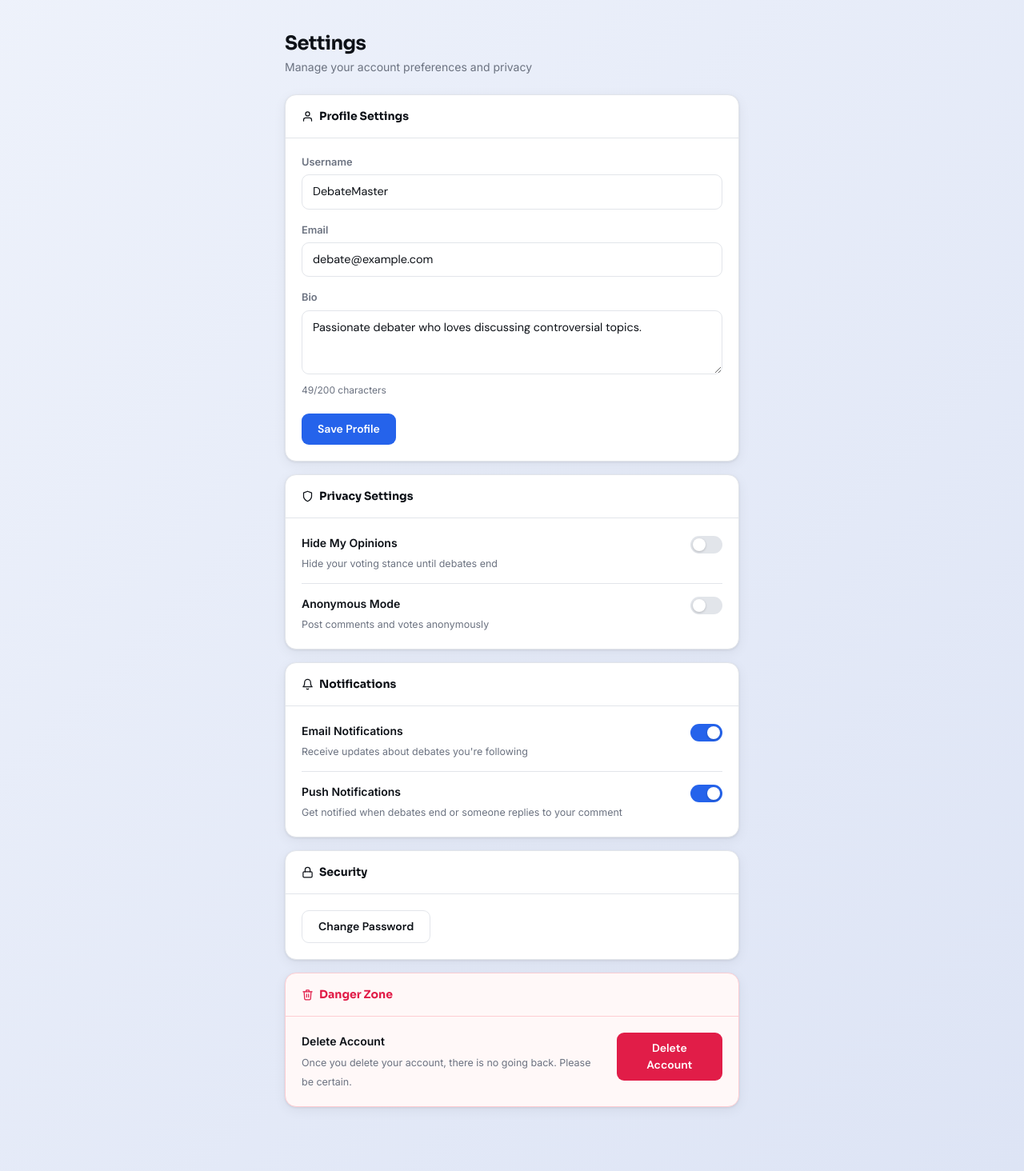
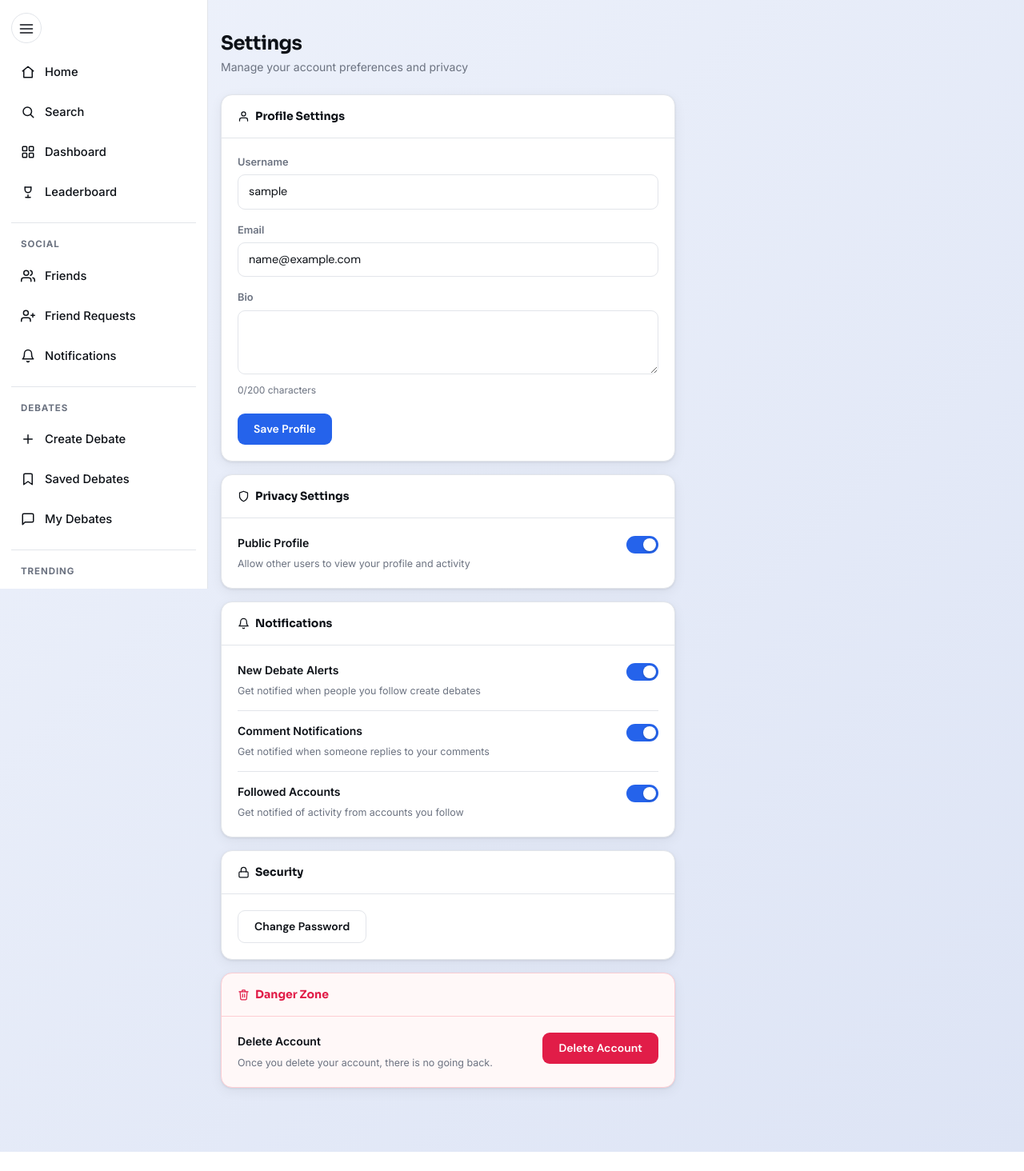
Before and after one commit to top-zizu/CITS-3403-Project, a Flask app: page /settings in a window 1280 px wide. Shown: the part 64-1528 px from the top of the page at 80% size. After the commit the page ends 1504 px from the top, so only its background shows below. Run offline with Flask 3, Linux system fonts and the light colour scheme; the visitor is signed in with stand-in values (Sample User, id 1); some libraries are stand-ins or nearby versions.

Commit message:
feat: wire settings page to Flask — profile, password, notifications, delete account

```diff
--- a/templates/settings.html
+++ b/templates/settings.html
@@ -1,17 +1,22 @@
 <!DOCTYPE html>
+<html lang="en">
 <head>
-  <title>Settings</title>
+  <meta charset="UTF-8">
+  <meta name="csrf-token" content="{{ csrf_token() }}">
+  <title>Settings | DebateHub</title>
   <link href="https://cdn.jsdelivr.net/npm/bootstrap@5.3.0/dist/css/bootstrap.min.css" rel="stylesheet">
   <link href="https://fonts.googleapis.com/css2?family=Inter:wght@400;600&display=swap" rel="stylesheet">
-
-  <link rel="stylesheet" href="../static/style.css">
-  <link rel="stylesheet" href="../static/style_settings.css">
-  <script src="../static/main.js" defer></script>
+  <link rel="stylesheet" href="{{ url_for('static', filename='style.css') }}">
+  <link rel="stylesheet" href="{{ url_for('static', filename='style_settings.css') }}">
+  <link rel="stylesheet" href="{{ url_for('static', filename='style_sidebar.css') }}">
+  <script src="{{ url_for('static', filename='main.js') }}" defer></script>
+  <script src="{{ url_for('static', filename='sidebar.js') }}" defer></script>
 </head>
 
 <body>
 
   <div id="nav-placeholder"></div>
+  <div id="sidebar-placeholder"></div>
 
   <main>
     <div class="page-header">
@@ -19,10 +24,26 @@
       <p>Manage your account preferences and privacy</p>
     </div>
 
-    <!-- Profile Settings -->
+    <!-- Flash messages -->
+    {% with messages = get_flashed_messages(with_categories=true) %}
+      {% if messages %}
+        {% for category, message in messages %}
+          <div class="alert alert-{{ category }}" role="alert"
+               style="margin-bottom:16px; padding:12px 16px; border-radius:8px;">
+            {{ message }}
+          </div>
+        {% endfor %}
+      {% endif %}
+    {% endwith %}
+
+    <!-- ── Profile Settings ─────────────────────────────────── -->
+    <form method="POST" action="/settings">
+      <input type="hidden" name="csrf_token" value="{{ csrf_token() }}">
+
       <div class="settings-card">
         <div class="card-section-title">
-        <svg viewBox="0 0 24 24" fill="none" stroke="currentColor" stroke-width="2" stroke-linecap="round" stroke-linejoin="round">
+          <svg viewBox="0 0 24 24" fill="none" stroke="currentColor" stroke-width="2"
+               stroke-linecap="round" stroke-linejoin="round">
             <path d="M20 21v-2a4 4 0 0 0-4-4H8a4 4 0 0 0-4 4v2"/>
             <circle cx="12" cy="7" r="4"/>
           </svg>
@@ -31,25 +52,31 @@
         <div class="card-body">
           <div class="field">
             <label>Username</label>
-          <input type="text" id="username" value="DebateMaster" />
+            <input type="text" name="username"
+                   value="{{ current_user.username }}" />
           </div>
           <div class="field">
             <label>Email</label>
-          <input type="email" id="email" value="debate@example.com" />
+            <input type="email" name="email"
+                   value="{{ current_user.email }}" />
           </div>
           <div class="field">
             <label>Bio</label>
-          <textarea id="bio" maxlength="200">Passionate debater who loves discussing controversial topics.</textarea>
-          <div class="field-hint" id="bio-count">49/200 characters</div>
+            <textarea name="bio" id="bio"
+                      maxlength="200">{{ current_user.bio or '' }}</textarea>
+            <div class="field-hint" id="bio-count">
+              {{ (current_user.bio or '') | length }}/200 characters
             </div>
-        <button class="btn btn-primary" onclick="saveProfile()">Save Profile</button>
+          </div>
+          <button type="submit" class="btn btn-primary">Save Profile</button>
         </div>
       </div>
 
-    <!-- Privacy Settings -->
+      <!-- ── Privacy Settings ──────────────────────────────── -->
       <div class="settings-card">
         <div class="card-section-title">
-        <svg viewBox="0 0 24 24" fill="none" stroke="currentColor" stroke-width="2" stroke-linecap="round" stroke-linejoin="round">
+          <svg viewBox="0 0 24 24" fill="none" stroke="currentColor" stroke-width="2"
+               stroke-linecap="round" stroke-linejoin="round">
             <path d="M12 22s8-4 8-10V5l-8-3-8 3v7c0 6 8 10 8 10z"/>
           </svg>
           Privacy Settings
@@ -57,31 +84,23 @@
         <div class="card-body">
           <div class="toggle-row">
             <div class="toggle-info">
-            <strong>Hide My Opinions</strong>
-            <span>Hide your voting stance until debates end</span>
+              <strong>Public Profile</strong>
+              <span>Allow other users to view your profile and activity</span>
             </div>
             <label class="toggle-switch">
-            <input type="checkbox" id="hide-opinions" />
-            <span class="toggle-track"></span>
-          </label>
-        </div>
-        <div class="toggle-row">
-          <div class="toggle-info">
-            <strong>Anonymous Mode</strong>
-            <span>Post comments and votes anonymously</span>
-          </div>
-          <label class="toggle-switch">
-            <input type="checkbox" id="anon-mode" />
+              <input type="checkbox" name="is_public"
+                     {{ 'checked' if current_user.is_public else '' }} />
               <span class="toggle-track"></span>
             </label>
           </div>
         </div>
       </div>
 
-    <!-- Notifications -->
+      <!-- ── Notifications ─────────────────────────────────── -->
       <div class="settings-card">
         <div class="card-section-title">
-        <svg viewBox="0 0 24 24" fill="none" stroke="currentColor" stroke-width="2" stroke-linecap="round" stroke-linejoin="round">
+          <svg viewBox="0 0 24 24" fill="none" stroke="currentColor" stroke-width="2"
+               stroke-linecap="round" stroke-linejoin="round">
             <path d="M18 8A6 6 0 0 0 6 8c0 7-3 9-3 9h18s-3-2-3-9"/>
             <path d="M13.73 21a2 2 0 0 1-3.46 0"/>
           </svg>
@@ -90,31 +109,47 @@
         <div class="card-body">
           <div class="toggle-row">
             <div class="toggle-info">
-            <strong>Email Notifications</strong>
-            <span>Receive updates about debates you're following</span>
+              <strong>New Debate Alerts</strong>
+              <span>Get notified when people you follow create debates</span>
             </div>
             <label class="toggle-switch">
-            <input type="checkbox" id="email-notif" checked />
+              <input type="checkbox" name="notify_new_debates"
+                     {{ 'checked' if current_user.notify_new_debates else '' }} />
               <span class="toggle-track"></span>
             </label>
           </div>
           <div class="toggle-row">
             <div class="toggle-info">
-            <strong>Push Notifications</strong>
-            <span>Get notified when debates end or someone replies to your comment</span>
+              <strong>Comment Notifications</strong>
+              <span>Get notified when someone replies to your comments</span>
             </div>
             <label class="toggle-switch">
-            <input type="checkbox" id="push-notif" checked />
+              <input type="checkbox" name="notify_comments"
+                     {{ 'checked' if current_user.notify_comments else '' }} />
+              <span class="toggle-track"></span>
+            </label>
+          </div>
+          <div class="toggle-row">
+            <div class="toggle-info">
+              <strong>Followed Accounts</strong>
+              <span>Get notified of activity from accounts you follow</span>
+            </div>
+            <label class="toggle-switch">
+              <input type="checkbox" name="notify_followed_accounts"
+                     {{ 'checked' if current_user.notify_followed_accounts else '' }} />
               <span class="toggle-track"></span>
             </label>
           </div>
         </div>
       </div>
 
-    <!-- Security -->
+    </form><!-- end profile/privacy/notifications form -->
+
+    <!-- ── Security / Change Password ───────────────────────── -->
     <div class="settings-card">
       <div class="card-section-title">
-        <svg viewBox="0 0 24 24" fill="none" stroke="currentColor" stroke-width="2" stroke-linecap="round" stroke-linejoin="round">
+        <svg viewBox="0 0 24 24" fill="none" stroke="currentColor" stroke-width="2"
+             stroke-linecap="round" stroke-linejoin="round">
           <rect x="3" y="11" width="18" height="11" rx="2" ry="2"/>
           <path d="M7 11V7a5 5 0 0 1 10 0v4"/>
         </svg>
@@ -122,33 +157,42 @@
       </div>
       <div class="card-body">
         <div id="change-password-wrap">
-          <button class="btn btn-outline" onclick="togglePasswordForm()">Change Password</button>
+          <button type="button" class="btn btn-outline"
+                  onclick="togglePasswordForm()">Change Password</button>
         </div>
-        <div id="password-form" style="display:none; margin-top:16px;">
+
+        <form id="password-form" method="POST" action="/settings/password"
+              style="display:none; margin-top:16px;">
+          <input type="hidden" name="csrf_token" value="{{ csrf_token() }}">
           <div class="field">
             <label>Current Password</label>
-            <input type="password" id="current-password" placeholder="Enter current password" />
+            <input type="password" name="current_password"
+                   placeholder="Enter current password" />
           </div>
           <div class="field">
             <label>New Password</label>
-            <input type="password" id="new-password" placeholder="Enter new password" />
+            <input type="password" name="new_password"
+                   placeholder="Enter new password" />
           </div>
           <div class="field">
             <label>Confirm New Password</label>
-            <input type="password" id="confirm-password" placeholder="Confirm new password" />
+            <input type="password" name="confirm_password"
+                   placeholder="Confirm new password" />
           </div>
           <div style="display:flex; gap:10px; margin-top:4px;">
-            <button class="btn btn-primary" onclick="savePassword()">Update Password</button>
-            <button class="btn btn-outline" onclick="togglePasswordForm()">Cancel</button>
+            <button type="submit" class="btn btn-primary">Update Password</button>
+            <button type="button" class="btn btn-outline"
+                    onclick="togglePasswordForm()">Cancel</button>
           </div>
-        </div>
+        </form>
       </div>
     </div>
 
-    <!-- Danger Zone -->
+    <!-- ── Danger Zone ───────────────────────────────────────── -->
     <div class="settings-card danger">
       <div class="card-section-title">
-        <svg viewBox="0 0 24 24" fill="none" stroke="currentColor" stroke-width="2" stroke-linecap="round" stroke-linejoin="round">
+        <svg viewBox="0 0 24 24" fill="none" stroke="currentColor" stroke-width="2"
+             stroke-linecap="round" stroke-linejoin="round">
           <polyline points="3 6 5 6 21 6"/>
           <path d="M19 6l-1 14a2 2 0 0 1-2 2H8a2 2 0 0 1-2-2L5 6"/>
           <path d="M10 11v6M14 11v6"/>
@@ -160,9 +204,10 @@
         <div class="danger-row">
           <div class="danger-info">
             <strong>Delete Account</strong>
-            <span>Once you delete your account, there is no going back. Please be certain.</span>
+            <span>Once you delete your account, there is no going back.</span>
           </div>
-          <button class="btn btn-danger" onclick="showDeleteModal()">Delete Account</button>
+          <button type="button" class="btn btn-danger"
+                  onclick="showDeleteModal()">Delete Account</button>
         </div>
       </div>
     </div>
@@ -173,87 +218,54 @@
   <div class="modal-overlay" id="delete-modal">
     <div class="modal">
       <h3>Delete Account</h3>
-      <p>Are you sure you want to permanently delete your account? All your debates, votes, and comments will be lost. This action cannot be undone.</p>
+      <p>Enter your password to confirm. All your debates, votes, and comments
+         will be permanently deleted.</p>
+
+      <form method="POST" action="/settings/delete">
+        <input type="hidden" name="csrf_token" value="{{ csrf_token() }}">
+        <div class="field" style="margin: 16px 0;">
+          <label>Password</label>
+          <input type="password" name="password" placeholder="Enter your password" />
+        </div>
         <div class="modal-btns">
-        <button class="btn btn-outline" onclick="hideDeleteModal()">Cancel</button>
-        <button class="btn btn-danger" onclick="confirmDelete()">Yes, Delete</button>
+          <button type="button" class="btn btn-outline"
+                  onclick="hideDeleteModal()">Cancel</button>
+          <button type="submit" class="btn btn-danger">Yes, Delete My Account</button>
         </div>
+      </form>
     </div>
   </div>
 
   <div class="toast" id="toast"></div>
 
   <script>
-    /* ── Bio character count ─────────────────────────────────── */
-    const bioEl = document.getElementById('bio');
+    /* ── Bio character count ── */
+    const bioEl    = document.getElementById('bio');
     const bioCount = document.getElementById('bio-count');
-
+    if (bioEl) {
       bioEl.addEventListener('input', () => {
         bioCount.textContent = `${bioEl.value.length}/200 characters`;
       });
-
-    /* ── Save Profile ────────────────────────────────────────── */
-    function saveProfile() {
-      const username = document.getElementById('username').value.trim();
-      const email = document.getElementById('email').value.trim();
-      if (!username || !email) {
-        showToast('⚠️ Username and email are required.');
-        return;
-      }
-      showToast('✅ Profile saved successfully!');
     }
 
-    /* ── Password form toggle ────────────────────────────────── */
+    /* ── Password form toggle ── */
     function togglePasswordForm() {
       const form = document.getElementById('password-form');
       form.style.display = form.style.display === 'none' ? 'block' : 'none';
     }
 
-    function savePassword() {
-      const current = document.getElementById('current-password').value;
-      const next    = document.getElementById('new-password').value;
-      const confirm = document.getElementById('confirm-password').value;
-
-      if (!current || !next || !confirm) {
-        showToast('⚠️ Please fill in all password fields.');
-        return;
-      }
-      if (next !== confirm) {
-        showToast('⚠️ New passwords do not match.');
-        return;
-      }
-      if (next.length < 8) {
-        showToast('⚠️ Password must be at least 8 characters.');
-        return;
-      }
-      showToast('✅ Password updated successfully!');
-      togglePasswordForm();
-      document.getElementById('current-password').value = '';
-      document.getElementById('new-password').value = '';
-      document.getElementById('confirm-password').value = '';
-    }
-
-    /* ── Delete modal ────────────────────────────────────────── */
+    /* ── Show/hide delete modal ── */
     function showDeleteModal() {
       document.getElementById('delete-modal').classList.add('show');
     }
-
     function hideDeleteModal() {
       document.getElementById('delete-modal').classList.remove('show');
     }
-
-    function confirmDelete() {
-      hideDeleteModal();
-      showToast('Account deleted. Redirecting...');
-      setTimeout(() => window.location.href = 'homepage.html', 2000);
-    }
-
-    // Close modal on overlay click
     document.getElementById('delete-modal').addEventListener('click', function(e) {
       if (e.target === this) hideDeleteModal();
     });
 
-    /* ── Toast ───────────────────────────────────────────────── */
+    /* ── Toast (kept for compatibility) ── */
     let toastTimer;
     function showToast(msg) {
       const t = document.getElementById('toast');
```
Lines whose indentation alone changed are shown as unchanged.
